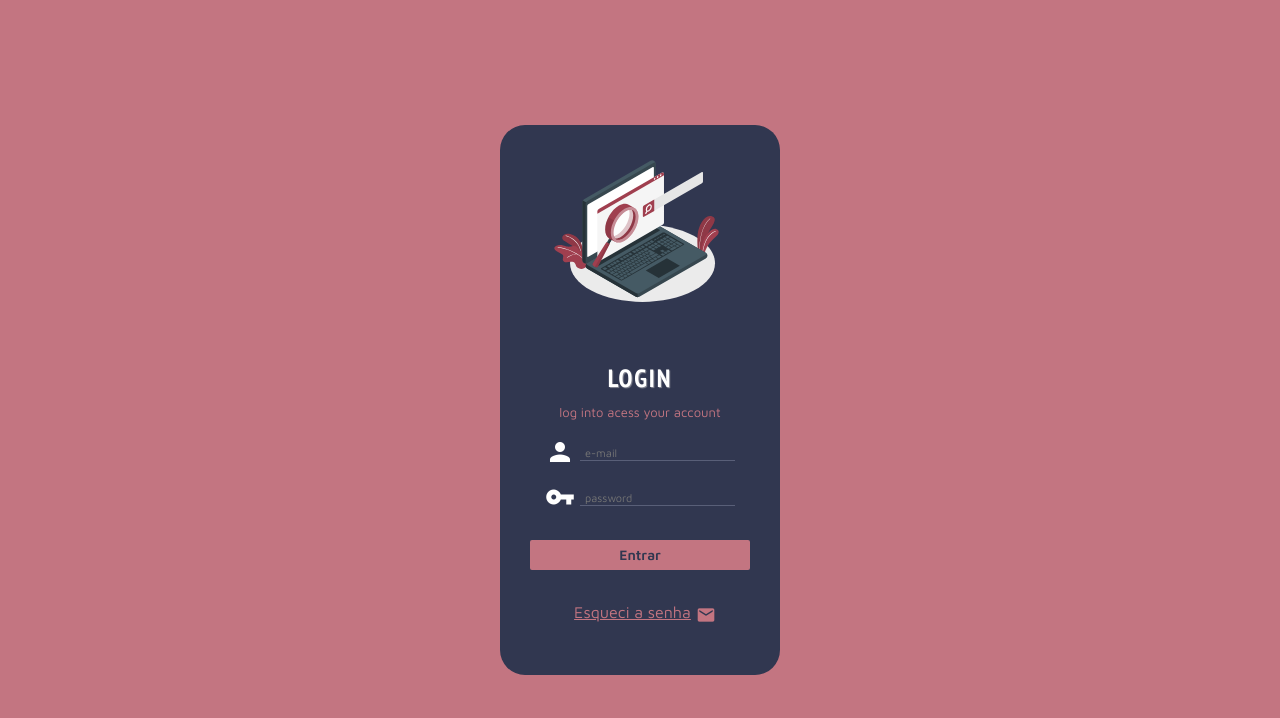
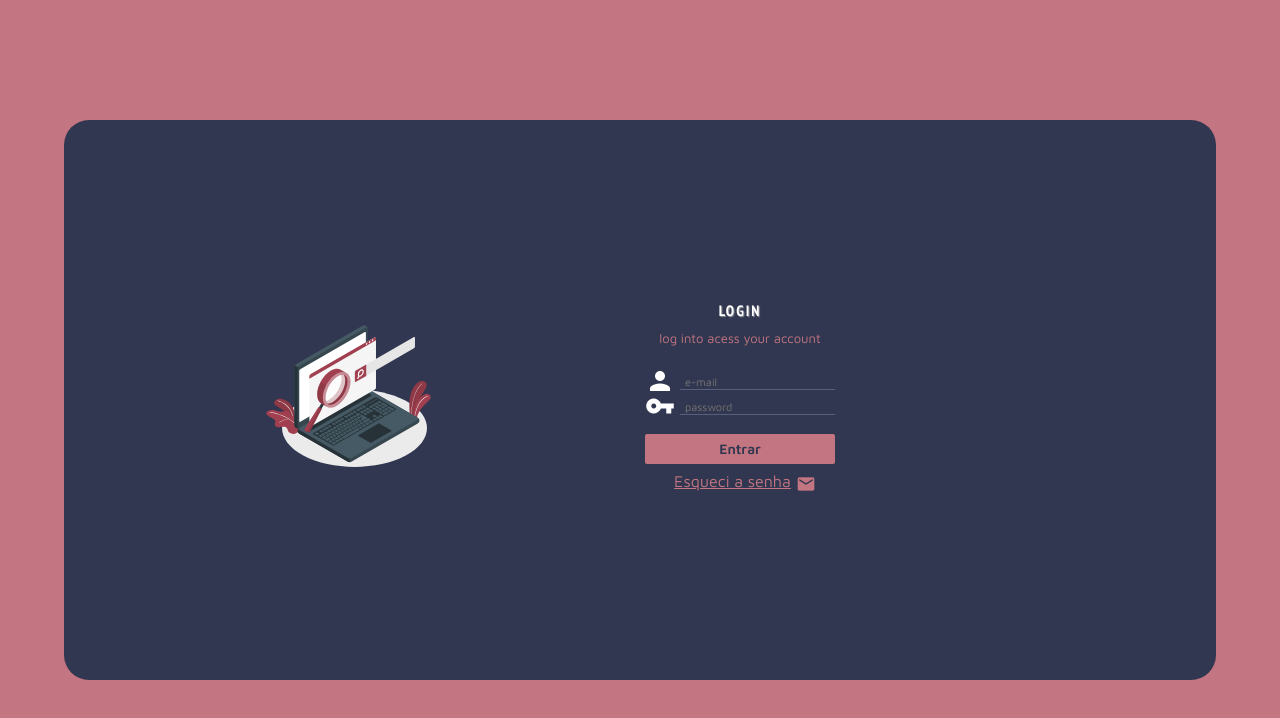
Before and after one commit to G4breela/projeto-login-my-version, a plain HTML site: page index.html in a window 1280 px wide. Drawn offline with Linux system fonts and the light colour scheme.

Commit message:
Update style.css
criei uma media query para quando as telas menores estiverem na horizontal

```diff
--- a/estilos/style.css
+++ b/estilos/style.css
@@ -62,7 +62,7 @@ main{
     display: flex;
     flex-direction: column;
     align-items: center;
-    justify-content: top;
+    justify-content: center;
     width: 250px;
     height: 300px;
     padding-top: 10px;
@@ -81,7 +81,7 @@ h1{
 }
 
 p{
-    padding-bottom: 10px;
+    padding-bottom: 5px;
     color: var(--text-and-button-color);
     font-size: 13px;
 }
@@ -89,7 +89,7 @@ p{
 #forms{
     display: flex;
     flex-direction: column;
-    justify-content: top;
+    justify-content: center;
     align-items: center;
     width: 200px;
     height: 160px;
@@ -180,3 +180,61 @@ p{
    color: var(--text-and-button-color);
    font-size: 20px;
 }
+
+@media screen and (min-width: 585px) {
+    *{
+        padding: 0;
+        margin: 0;
+    }
+
+    #login{
+        flex-direction: row;
+        justify-content: center;
+        align-items: center;
+        width: 90%;
+        height: 70%;
+    }
+
+    #formulario{
+        justify-content: top;
+        align-items: center;
+        width: 50%;
+        height: 100%;
+        margin: 0;
+        padding: 0;
+    }
+
+    #forms{
+        margin-bottom: -2px;
+    }
+
+    h1{
+        font-size: 15px;
+        margin: 0px;
+    }
+
+    p{
+        font-size: 13px;
+    }
+
+    .user{
+       margin: 0;
+       padding: 0px;
+    }
+
+    .user-buttons{
+        margin: 5px 5px;
+        padding: 0;
+    }
+
+    .buttons > .user-buttons {
+        margin: 0;
+        padding: 0;
+        width: 190px;
+    }
+
+    a#button{
+        margin-top: 5px;
+        padding: 0;
+    }
+}
```
